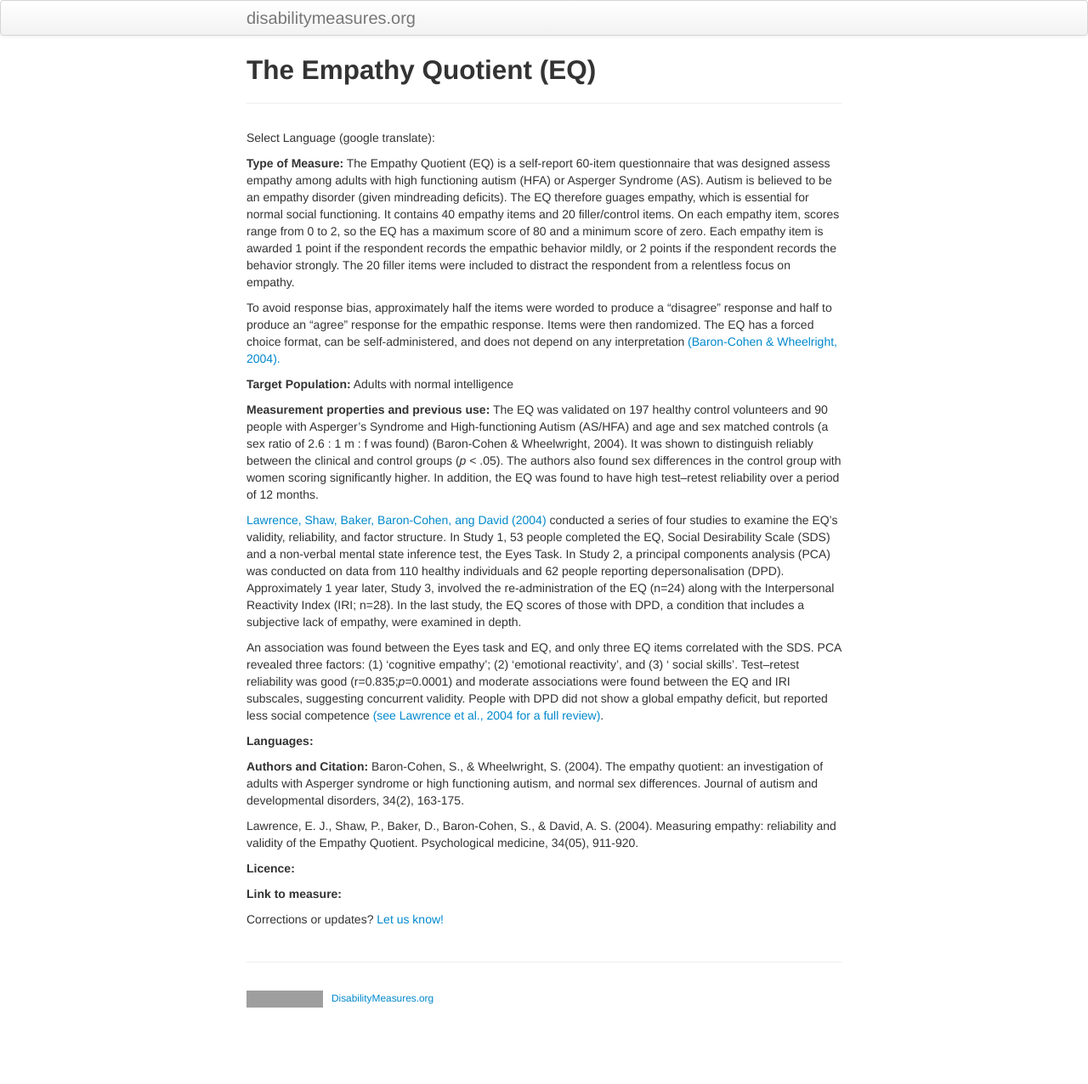
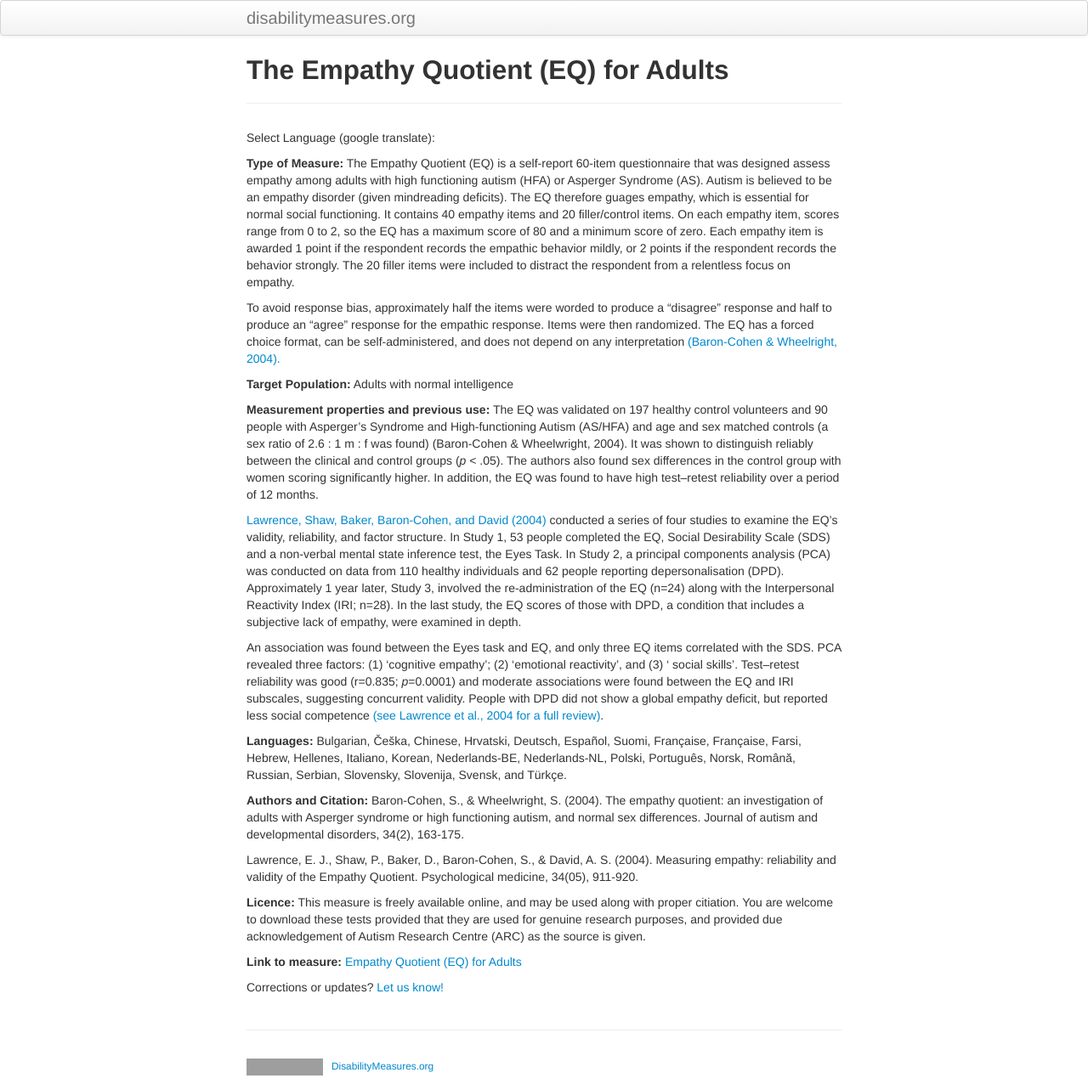
Before and after one commit to mjmaenner/disabilitymeasures, a Jekyll site: the page built from EQ-Adult/index.md, in a window 1280 px wide. Shown: the whole page at 85% size. Built offline with Jekyll 4.4.1, drawn with Linux system fonts in a browser that asks for light colours; before the commit the page ends 1196 px from its top, so only the background shows below that; grey boxes are pictures that could not be loaded.

Commit message:
finished eq

```diff
--- a/EQ/index.md
+++ b/EQ-Adult/index.md
@@ -1,6 +1,6 @@
 ---
 layout: page
-title: The Empathy Quotient (EQ)
+title: The Empathy Quotient (EQ) for Adults
 description:
 tags: measures
 ---
@@ -22,19 +22,19 @@ To avoid response bias, approximately half the items were worded to produce a
 **Measurement properties and previous use:** The EQ was validated on 197 healthy control volunteers and 90 people with Asperger’s Syndrome
 and High-functioning Autism (AS/HFA) and age and sex matched controls (a sex ratio of 2.6 : 1 m : f was found) (Baron-Cohen & Wheelwright, 2004). It was shown to distinguish reliably between the clinical and control groups (*p* < .05). The authors also found sex differences in the control group with women scoring significantly higher. In addition, the EQ was found to have high test–retest reliability over a period of 12 months.
 
-[Lawrence, Shaw, Baker, Baron-Cohen, ang David (2004)](https://www.cambridge.org/core/journals/psychological-medicine/article/div-classtitlemeasuring-empathy-reliability-and-validity-of-the-empathy-quotientdiv/ED28176A91CEA481A37A8155364F3643) conducted a series of four studies to examine the EQ's validity, reliability, and factor structure. In Study 1, 53 people completed the EQ, Social Desirability Scale (SDS) and a non-verbal mental state inference test, the Eyes Task. In Study 2, a principal components analysis (PCA) was conducted on data from 110 healthy individuals and 62 people reporting depersonalisation (DPD). Approximately 1 year later, Study 3, involved the re-administration of the EQ (n=24) along with the Interpersonal Reactivity Index (IRI; n=28). In the last study, the EQ scores of those with DPD, a condition that includes a subjective lack of empathy, were examined in depth.
+[Lawrence, Shaw, Baker, Baron-Cohen, and David (2004)](https://www.cambridge.org/core/journals/psychological-medicine/article/div-classtitlemeasuring-empathy-reliability-and-validity-of-the-empathy-quotientdiv/ED28176A91CEA481A37A8155364F3643) conducted a series of four studies to examine the EQ's validity, reliability, and factor structure. In Study 1, 53 people completed the EQ, Social Desirability Scale (SDS) and a non-verbal mental state inference test, the Eyes Task. In Study 2, a principal components analysis (PCA) was conducted on data from 110 healthy individuals and 62 people reporting depersonalisation (DPD). Approximately 1 year later, Study 3, involved the re-administration of the EQ (n=24) along with the Interpersonal Reactivity Index (IRI; n=28). In the last study, the EQ scores of those with DPD, a condition that includes a subjective lack of empathy, were examined in depth.
 
-An association was found between the Eyes task and EQ, and only three EQ items correlated with the SDS. PCA revealed three factors: (1) ‘cognitive empathy’; (2) ‘emotional reactivity’, and (3) ‘ social skills’. Test–retest reliability was good (r=0.835;*p*=0.0001) and moderate associations were found between the EQ and IRI subscales, suggesting concurrent validity. People with DPD did not show a global empathy deficit, but reported less social competence [(see Lawrence et al., 2004 for a full review)](http://s3.amazonaws.com/academia.edu.documents/40528186/Measuring_empathy_Reliability_and_validi20151130-16043-fm52m4.pdf?AWSAccessKeyId=AKIAJ56TQJRTWSMTNPEA&Expires=1483579099&Signature=XvseP%2BdaYw%2FCPXj5cJkhtNpop6s%3D&response-content-disposition=inline%3B%20filename%3DMeasuring_empathy_reliability_and_validi.pdf).
+An association was found between the Eyes task and EQ, and only three EQ items correlated with the SDS. PCA revealed three factors: (1) ‘cognitive empathy’; (2) ‘emotional reactivity’, and (3) ‘ social skills’. Test–retest reliability was good (r=0.835; *p*=0.0001) and moderate associations were found between the EQ and IRI subscales, suggesting concurrent validity. People with DPD did not show a global empathy deficit, but reported less social competence [(see Lawrence et al., 2004 for a full review)](http://s3.amazonaws.com/academia.edu.documents/40528186/Measuring_empathy_Reliability_and_validi20151130-16043-fm52m4.pdf?AWSAccessKeyId=AKIAJ56TQJRTWSMTNPEA&Expires=1483579099&Signature=XvseP%2BdaYw%2FCPXj5cJkhtNpop6s%3D&response-content-disposition=inline%3B%20filename%3DMeasuring_empathy_reliability_and_validi.pdf).
 
-**Languages:**
+**Languages:** Bulgarian, Češka, Chinese, Hrvatski, Deutsch, Español, Suomi, Française, Française, Farsi, Hebrew, Hellenes, Italiano, Korean, Nederlands-BE, Nederlands-NL, Polski, Português, Norsk,  Română, Russian, Serbian, Slovensky, Slovenija, Svensk, and Türkçe.
 
 **Authors and Citation:**
 Baron-Cohen, S., & Wheelwright, S. (2004). The empathy quotient: an investigation of adults with Asperger syndrome or high functioning autism, and normal sex differences. Journal of autism and developmental disorders, 34(2), 163-175.
 
 Lawrence, E. J., Shaw, P., Baker, D., Baron-Cohen, S., & David, A. S. (2004). Measuring empathy: reliability and validity of the Empathy Quotient. Psychological medicine, 34(05), 911-920.
 
-**Licence:**
+**Licence:** This measure is freely available online, and may be used along with proper citiation. You are welcome to download these tests provided that they are used for genuine research purposes, and provided due acknowledgement of Autism Research Centre (ARC) as the source is given.
 
-**Link to measure:**
+**Link to measure:** [Empathy Quotient (EQ) for Adults](https://www.autismresearchcentre.com/arc_tests/)
 
 Corrections or updates? [Let us know!](http://disabilitymeasures.org/contact)
```
